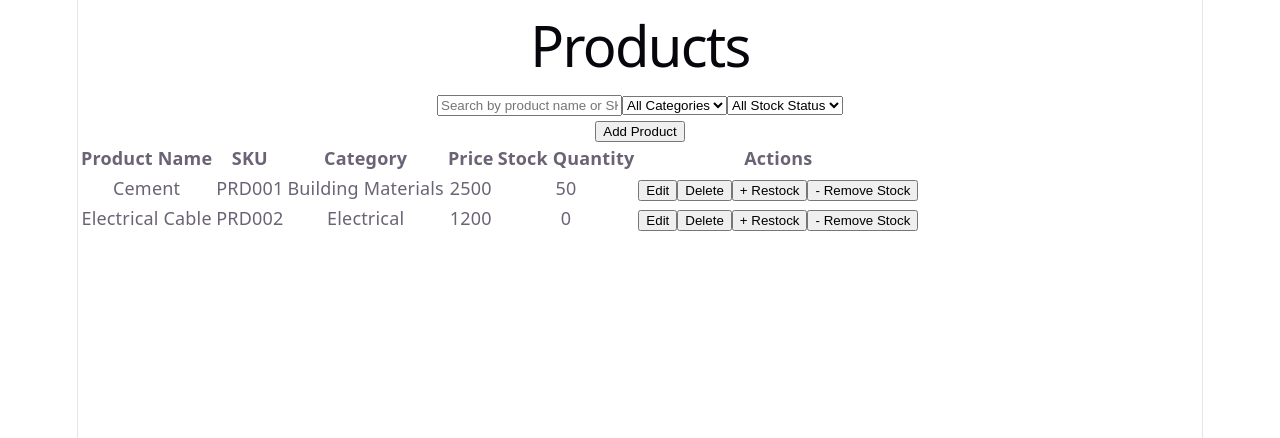
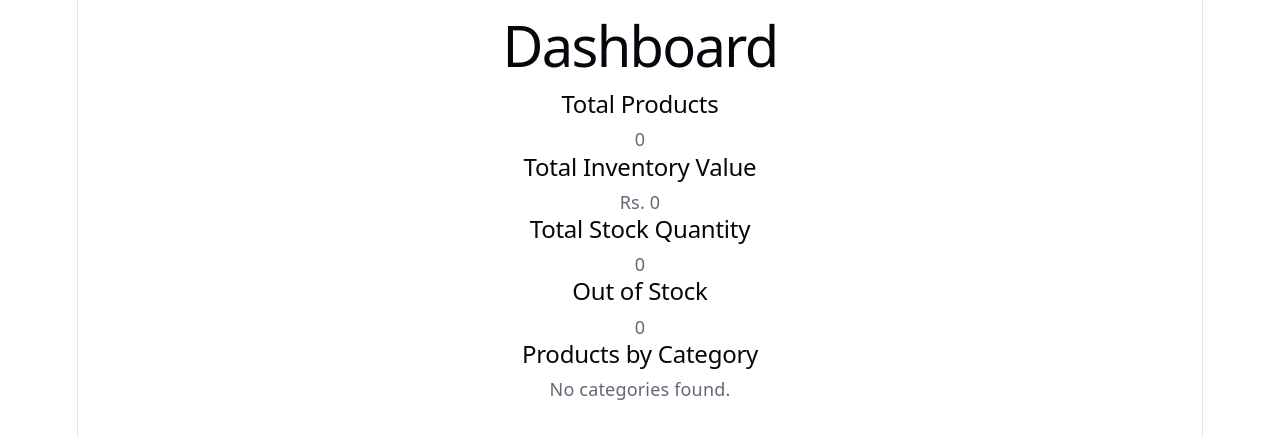
Before and after one commit to OshadiJayananda/inventory-management-system, a React (Vite) app: page / in a window 1280 px wide. Shown: the top 438 px of the page. Built offline with nearby package versions, Linux system fonts and the light colour scheme.

Commit message:
feat: implement Dashboard component for displaying product and inventory statistics

```diff
--- a/src/App.tsx
+++ b/src/App.tsx
@@ -1,7 +1,7 @@
-import Products from "./pages/Products";
+import Dashboard from "./pages/Dashboard";
 
 function App() {
-  return <Products />;
+  return <Dashboard />;
 }
 
 export default App;
--- /dev/null
+++ b/src/pages/Dashboard.tsx
@@ -0,0 +1,84 @@
+import { useState } from "react";
+
+import type { Category, Product } from "../utils/types";
+
+import { getProducts } from "../utils/storage";
+import { getCategories } from "../utils/categoryStorage";
+
+const Dashboard = () => {
+  const [products] = useState<Product[]>(() => {
+    return getProducts();
+  });
+
+  const [categories] = useState<Category[]>(() => {
+    return getCategories();
+  });
+
+  const totalProducts = products.length;
+
+  const totalInventoryValue = products.reduce((total, product) => {
+    return total + product.price * product.stockQuantity;
+  }, 0);
+
+  const totalStockQuantity = products.reduce((total, product) => {
+    return total + product.stockQuantity;
+  }, 0);
+
+  const outOfStockProducts = products.filter(
+    (product) => product.stockQuantity === 0,
+  ).length;
+
+  const getProductCountByCategory = (categoryName: string) => {
+    return products.filter((product) => product.category === categoryName)
+      .length;
+  };
+
+  return (
+    <div>
+      <h1>Dashboard</h1>
+
+      <div>
+        <div>
+          <h2>Total Products</h2>
+
+          <p>{totalProducts}</p>
+        </div>
+
+        <div>
+          <h2>Total Inventory Value</h2>
+
+          <p>Rs. {totalInventoryValue.toLocaleString()}</p>
+        </div>
+
+        <div>
+          <h2>Total Stock Quantity</h2>
+
+          <p>{totalStockQuantity}</p>
+        </div>
+
+        <div>
+          <h2>Out of Stock</h2>
+
+          <p>{outOfStockProducts}</p>
+        </div>
+      </div>
+
+      <h2>Products by Category</h2>
+
+      {categories.length === 0 ? (
+        <p>No categories found.</p>
+      ) : (
+        <ul>
+          {categories.map((category) => (
+            <li key={category.id}>
+              {category.name}: {getProductCountByCategory(category.name)}{" "}
+              products
+            </li>
+          ))}
+        </ul>
+      )}
+    </div>
+  );
+};
+
+export default Dashboard;
```
